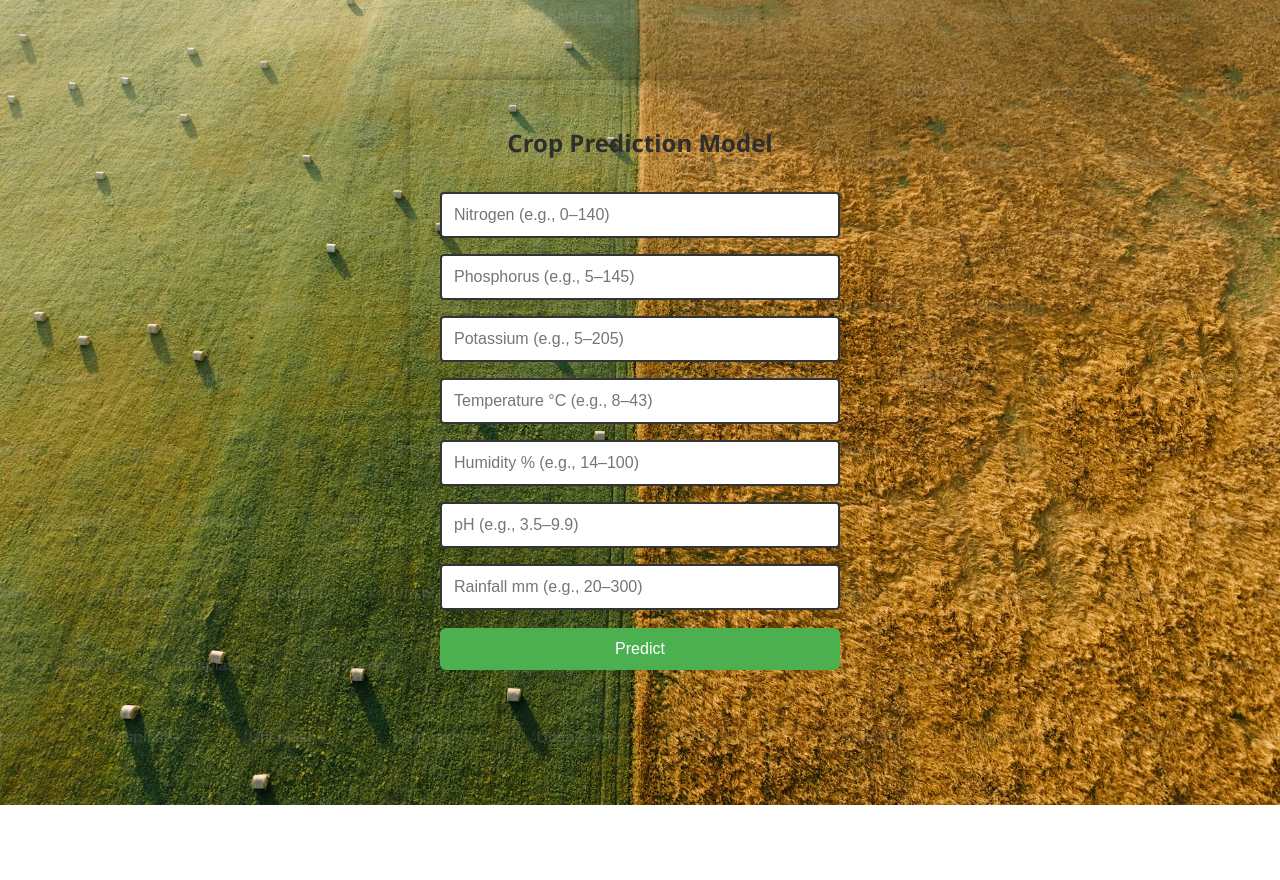
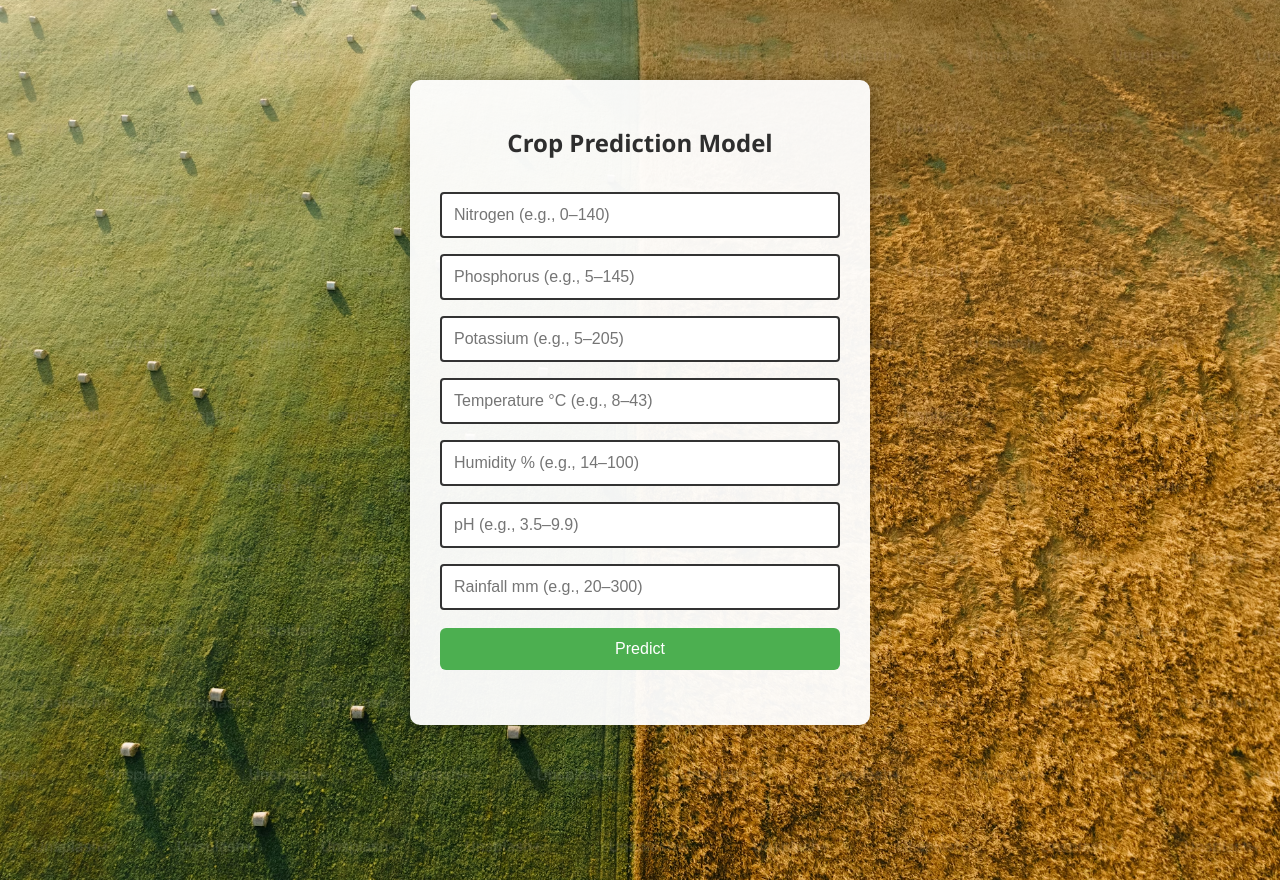
Before and after one commit to Asrithmulaveesala/crop_prediction, a Flask app: page / in a window 1280 px wide. Before the commit the page ends 805 px from the top, so only its background shows below. Run offline with Flask 3, Linux system fonts and the light colour scheme; parts of the project's set-up code (start-up, migrations or seed data) failed here and were passed over.

Commit message:
Make app responsive for mobile devices

```diff
--- a/static/style.css
+++ b/static/style.css
@@ -1,9 +1,11 @@
- body {
+body {
     margin: 0;
     font-family: 'Segoe UI', Tahoma, Geneva, Verdana, sans-serif;
-    background-image:  url('farm.jpg');
+    background-image: url('farm.jpg');
     background-size: cover;
     background-position: center;
+    background-repeat: no-repeat;
+    min-height: 100vh;
 }
 
 .container {
@@ -11,6 +13,7 @@
     max-width: 400px;
     margin: 80px auto;
     padding: 30px;
+    background: rgba(255, 255, 255, 0.95);
     border-radius: 10px;
     box-shadow: 0 0 15px rgba(0, 0, 0, 0.3);
     text-align: center;
@@ -47,7 +50,31 @@ button {
 button:hover {
     background-color: #45a049;
 }
-#predi{
-       margin-left: 60px;
-       color: rgb(9, 9, 9);
+
+#predi {
+    margin-top: 20px;
+    color: #0a0a0a;
+    font-size: 18px;
 }
+
+/* ✅ Responsive Design for Mobile */
+@media (max-width: 500px) {
+    .container {
+        margin: 40px 20px;
+        padding: 20px;
+    }
+
+    h1 {
+        font-size: 20px;
+    }
+
+    input, button {
+        font-size: 15px;
+        padding: 10px;
+    }
+
+    #predi {
+        font-size: 16px;
+        margin-left: 0;
+    }
+}
```
